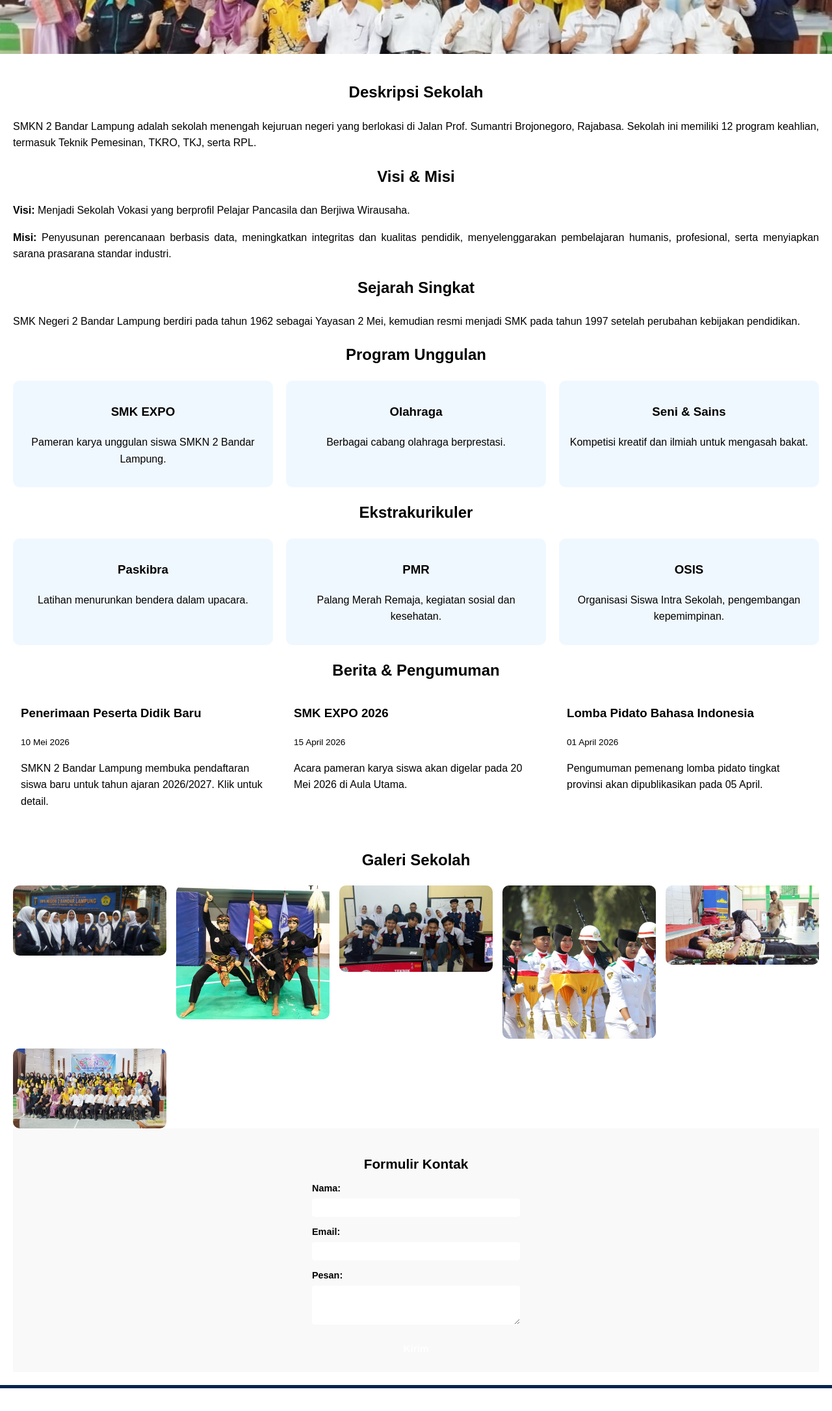
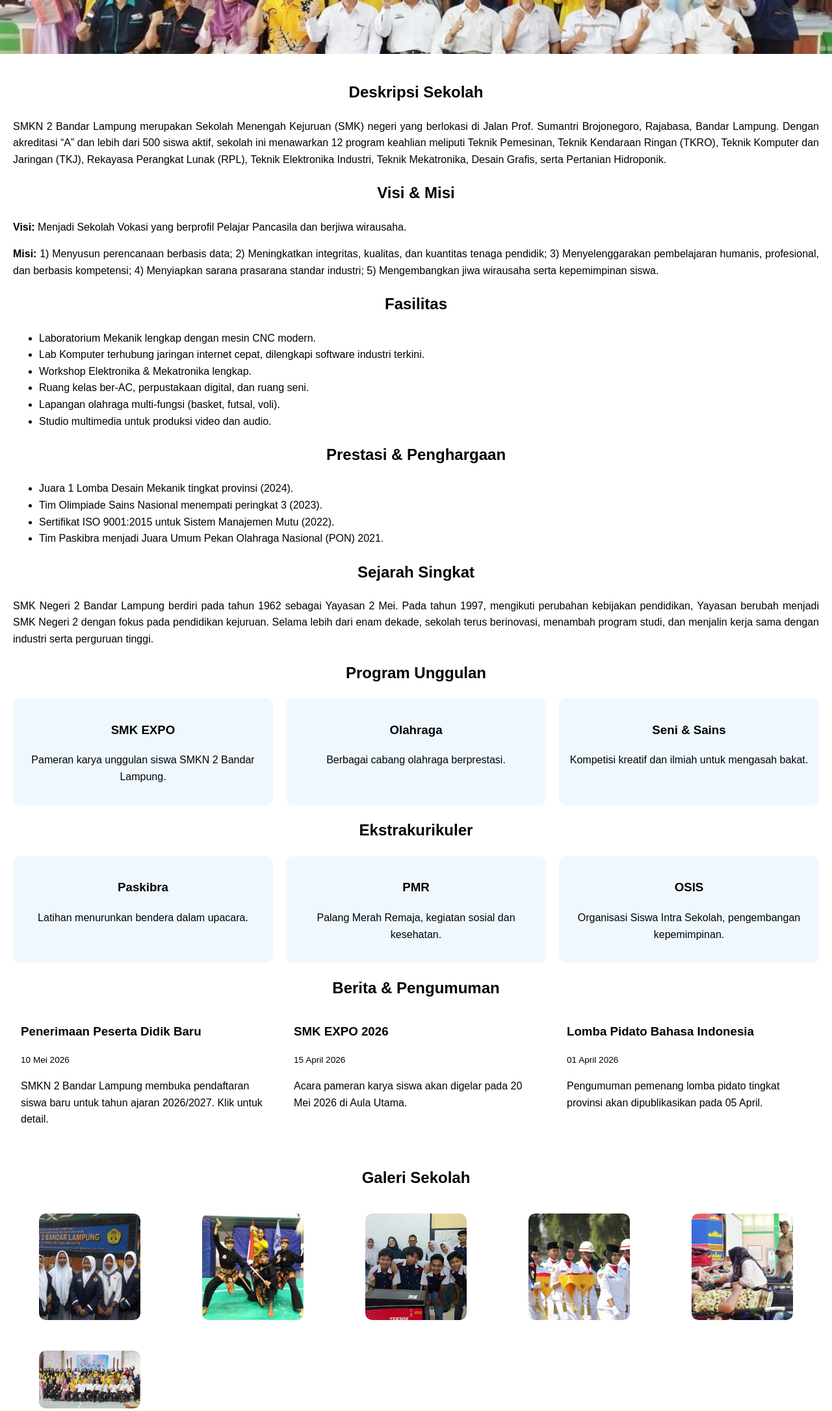
Before and after one commit to destaaryaputra/SMK-2-Bandar-Lampung, a plain HTML site: page index.html in a window 1280 px wide. Shown: the part 353-2525 px from the top of the page at 65% size. Drawn offline with Linux system fonts and the light colour scheme.

Commit message:
Enhance site: expanded description, added facilities, achievements, improved gallery layout with figures and overlay, new gallery CSS

```diff
--- /dev/null
+++ b/css/gallery.css
@@ -0,0 +1,35 @@
+/* Gallery enhancements */
+.gallery-item {
+  position: relative;
+  overflow: hidden;
+  border-radius: 10px;
+}
+
+.gallery-item img {
+  width: 100%;
+  height: 100%;
+  object-fit: cover;
+  transition: transform 0.3s ease;
+}
+
+.gallery-item:hover img {
+  transform: scale(1.05);
+}
+
+.gallery-item figcaption {
+  position: absolute;
+  bottom: 0;
+  left: 0;
+  width: 100%;
+  background: rgba(0, 0, 0, 0.6);
+  color: #fff;
+  padding: 4px;
+  font-size: 0.85rem;
+  text-align: center;
+  opacity: 0;
+  transition: opacity 0.3s;
+}
+
+.gallery-item:hover figcaption {
+  opacity: 1;
+}
--- a/index.html
+++ b/index.html
@@ -7,6 +7,7 @@
   <meta name="description" content="Website resmi SMKN 2 Bandar Lampung menampilkan profil, program unggulan, berita, galeri, dan kontak. Selamat datang!">
   <link rel="icon" href="assets/images/logo.png">
   <link rel="stylesheet" href="css/style.css">
+<link rel="stylesheet" href="css/gallery.css">
   <link rel="stylesheet" href="css/toast.css">
 </head>
 <body>
@@ -42,12 +43,28 @@
     <!-- DESKRIPSI SEKOLAH -->
     <section id="deskripsi" class="fade-section">
       <h2>Deskripsi Sekolah</h2>
-      <p>SMKN 2 Bandar Lampung adalah sekolah menengah kejuruan negeri yang berlokasi di Jalan Prof. Sumantri Brojonegoro, Rajabasa. Sekolah ini memiliki 12 program keahlian, termasuk Teknik Pemesinan, TKRO, TKJ, serta RPL.</p>
+      <p>SMKN 2 Bandar Lampung merupakan Sekolah Menengah Kejuruan (SMK) negeri yang berlokasi di Jalan Prof. Sumantri Brojonegoro, Rajabasa, Bandar Lampung. Dengan akreditasi “A” dan lebih dari 500 siswa aktif, sekolah ini menawarkan 12 program keahlian meliputi Teknik Pemesinan, Teknik Kendaraan Ringan (TKRO), Teknik Komputer dan Jaringan (TKJ), Rekayasa Perangkat Lunak (RPL), Teknik Elektronika Industri, Teknik Mekatronika, Desain Grafis, serta Pertanian Hidroponik.</p>
       <h2>Visi & Misi</h2>
-      <p><strong>Visi:</strong> Menjadi Sekolah Vokasi yang berprofil Pelajar Pancasila dan Berjiwa Wirausaha.</p>
-      <p><strong>Misi:</strong> Penyusunan perencanaan berbasis data, meningkatkan integritas dan kualitas pendidik, menyelenggarakan pembelajaran humanis, profesional, serta menyiapkan sarana prasarana standar industri.</p>
+      <p><strong>Visi:</strong> Menjadi Sekolah Vokasi yang berprofil Pelajar Pancasila dan berjiwa wirausaha.</p>
+      <p><strong>Misi:</strong> 1) Menyusun perencanaan berbasis data; 2) Meningkatkan integritas, kualitas, dan kuantitas tenaga pendidik; 3) Menyelenggarakan pembelajaran humanis, profesional, dan berbasis kompetensi; 4) Menyiapkan sarana prasarana standar industri; 5) Mengembangkan jiwa wirausaha serta kepemimpinan siswa.</p>
+      <h2>Fasilitas</h2>
+      <ul>
+        <li>Laboratorium Mekanik lengkap dengan mesin CNC modern.</li>
+        <li>Lab Komputer terhubung jaringan internet cepat, dilengkapi software industri terkini.</li>
+        <li>Workshop Elektronika &amp; Mekatronika lengkap.</li>
+        <li>Ruang kelas ber-AC, perpustakaan digital, dan ruang seni.</li>
+        <li>Lapangan olahraga multi‑fungsi (basket, futsal, voli).</li>
+        <li>Studio multimedia untuk produksi video dan audio.</li>
+      </ul>
+      <h2>Prestasi & Penghargaan</h2>
+      <ul>
+        <li>Juara 1 Lomba Desain Mekanik tingkat provinsi (2024).</li>
+        <li>Tim Olimpiade Sains Nasional menempati peringkat 3 (2023).</li>
+        <li>Sertifikat ISO 9001:2015 untuk Sistem Manajemen Mutu (2022).</li>
+        <li>Tim Paskibra menjadi Juara Umum Pekan Olahraga Nasional (PON) 2021.</li>
+      </ul>
       <h2>Sejarah Singkat</h2>
-      <p>SMK Negeri 2 Bandar Lampung berdiri pada tahun 1962 sebagai Yayasan 2 Mei, kemudian resmi menjadi SMK pada tahun 1997 setelah perubahan kebijakan pendidikan.</p>
+      <p>SMK Negeri 2 Bandar Lampung berdiri pada tahun 1962 sebagai Yayasan 2 Mei. Pada tahun 1997, mengikuti perubahan kebijakan pendidikan, Yayasan berubah menjadi SMK Negeri 2 dengan fokus pada pendidikan kejuruan. Selama lebih dari enam dekade, sekolah terus berinovasi, menambah program studi, dan menjalin kerja sama dengan industri serta perguruan tinggi.</p>
     </section>
 
     <!-- PROGRAM UNGGULAN -->
@@ -96,12 +113,30 @@
     <section id="galeri" class="fade-section">
       <h2>Galeri Sekolah</h2>
         <div class="galeri-grid">
+          <figure class="gallery-item">
             <img src="assets/images/osis.jpg" alt="OSIS">
+            <figcaption>OSIS - Aktivitas Siswa</figcaption>
+          </figure>
+          <figure class="gallery-item">
             <img src="assets/images/pencak-silat.jpeg" alt="Pencak Silat">
+            <figcaption>Pencak Silat - Seni Bela Diri</figcaption>
+          </figure>
+          <figure class="gallery-item">
             <img src="assets/images/aslab.jpeg" alt="Aslab">
+            <figcaption>Aslab - Laboratorium Praktik</figcaption>
+          </figure>
+          <figure class="gallery-item">
             <img src="assets/images/paskib.jpg" alt="Paskibra">
+            <figcaption>Paskibra - Upacara Bendera</figcaption>
+          </figure>
+          <figure class="gallery-item">
             <img src="assets/images/PMR.jpeg" alt="PMR">
+            <figcaption>PMR - Kegiatan Kesehatan</figcaption>
+          </figure>
+          <figure class="gallery-item">
             <img src="assets/images/smk-expo.jpeg" alt="SMK EXPO">
+            <figcaption>SMK EXPO - Pameran Karya Siswa</figcaption>
+          </figure>
         </div>
     </section>
 
```
Lines whose indentation alone changed are shown as unchanged.
